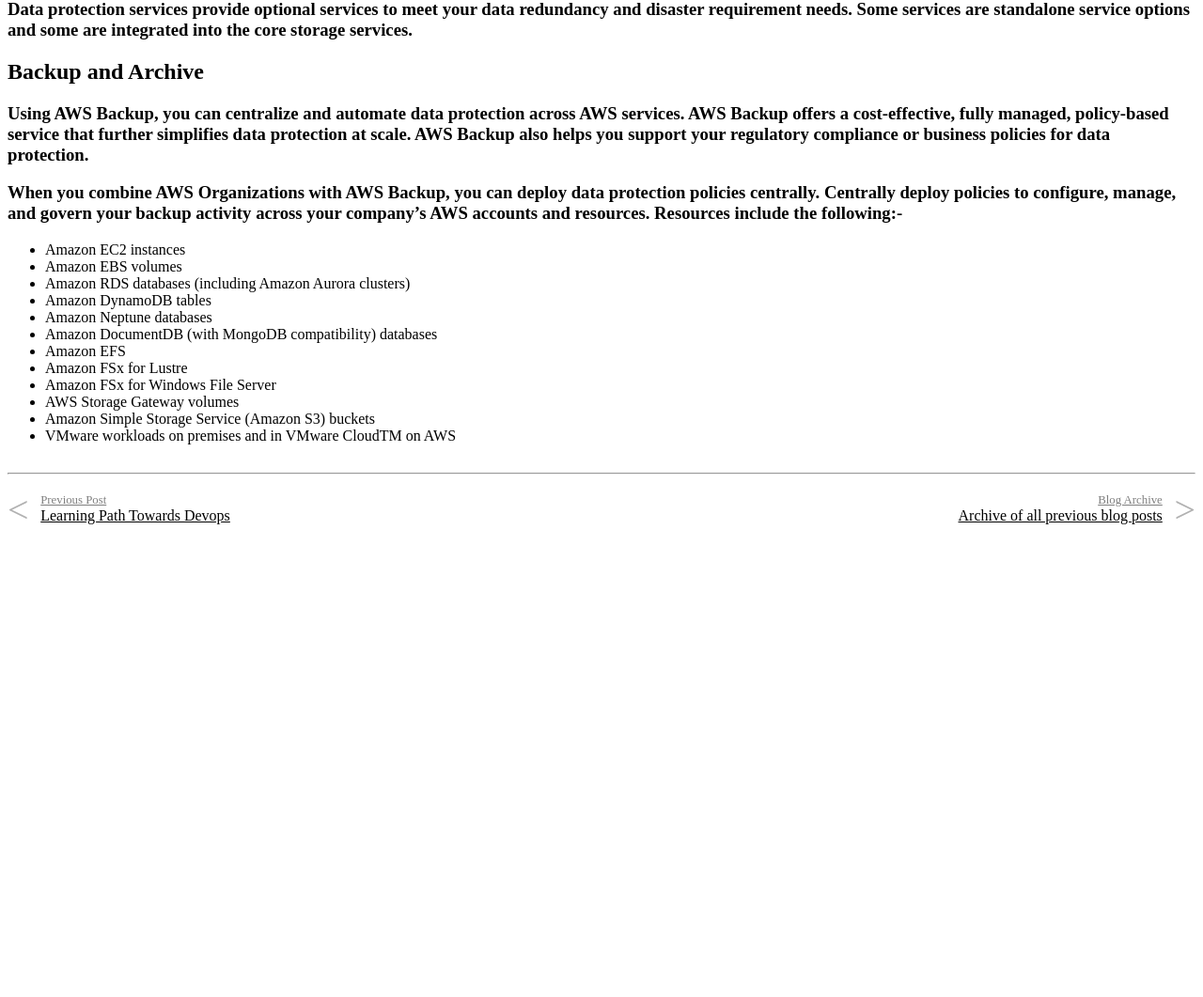
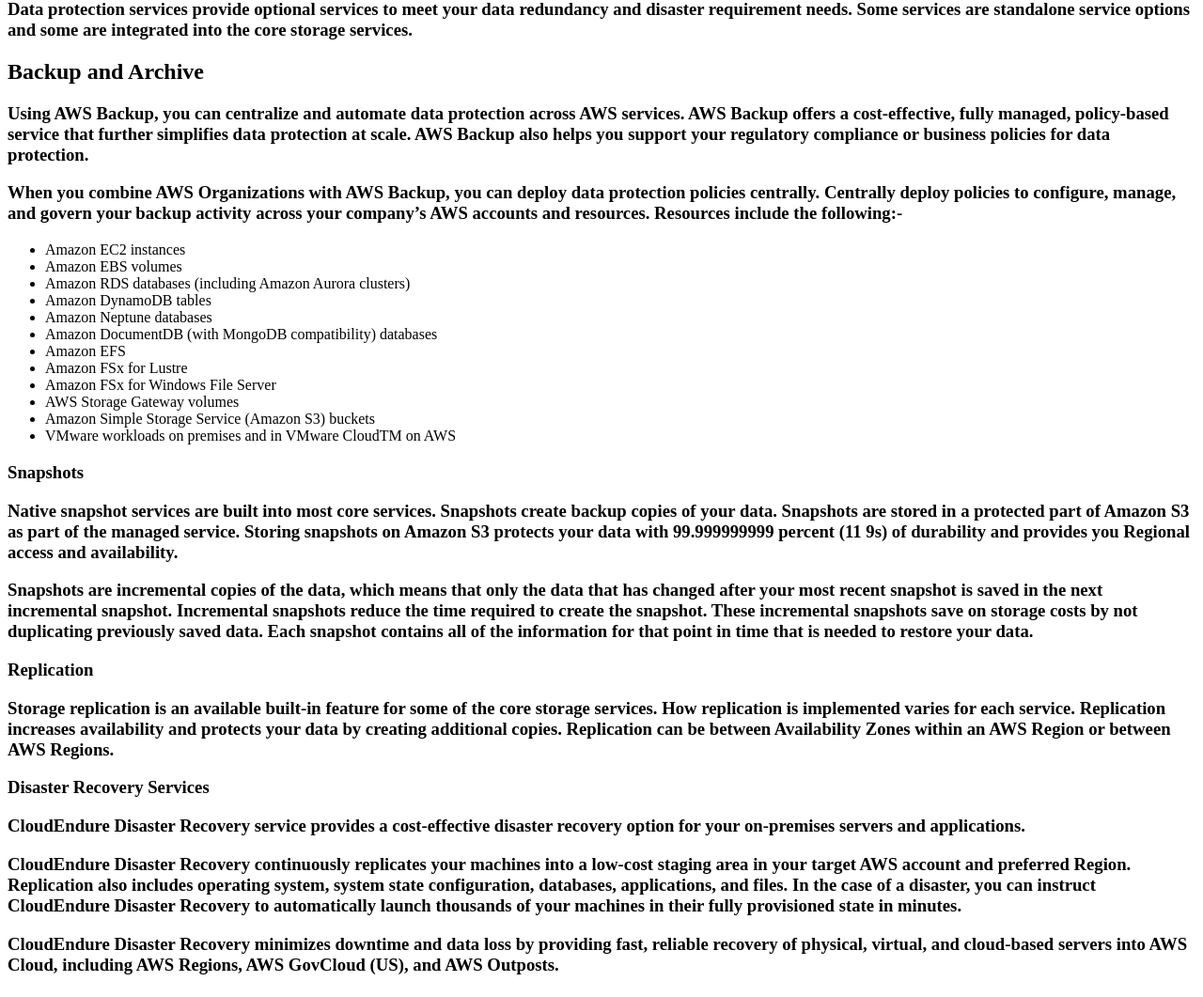
Before and after one commit to AshTechieDevOps/blogs, a Jekyll site: the page built from _posts/2022-10-19-AWS-Storage-Core.md, in a window 1280 px wide and 1400 px high, scrolled down 12795 px. Shown: the part 64-1125 px from the top of the window at 94% size. Built offline with Jekyll 4.4.1, drawn with Linux system fonts in a browser that asks for light colours; our own code applies the rules of GitHub Pages for plain Markdown files; before the commit the page ends 13425 px from its top, so only the background shows below that; some of the changed text lies outside the part shown.

Commit message:
Update 2022-10-19-AWS-Storage-Core.md

```diff
--- a/_posts/2022-10-19-AWS-Storage-Core.md
+++ b/_posts/2022-10-19-AWS-Storage-Core.md
@@ -358,3 +358,32 @@ Moving storage workloads to the cloud has been one of the main ways chief inform
 -   AWS Storage Gateway volumes
 -   Amazon Simple Storage Service (Amazon S3) buckets
 -   VMware workloads on premises and in VMware CloudTM on AWS
+
+### Snapshots
+
+### Native snapshot services are built into most core services. Snapshots create backup copies of your data. Snapshots are stored in a protected part of Amazon S3 as part of the managed service. Storing snapshots on Amazon S3 protects your data with 99.999999999 percent (11 9s) of durability and provides you Regional access and availability.
+
+### Snapshots are incremental copies of the data, which means that only the data that has changed after your most recent snapshot is saved in the next incremental snapshot. Incremental snapshots reduce the time required to create the snapshot. These incremental snapshots save on storage costs by not duplicating previously saved data. Each snapshot contains all of the information for that point in time that is needed to restore your data.
+
+### Replication
+
+### Storage replication is an available built-in feature for some of the core storage services. How replication is implemented varies for each service. Replication increases availability and protects your data by creating additional copies. Replication can be between Availability Zones within an AWS Region or between AWS Regions.
+
+### Disaster Recovery Services
+
+### CloudEndure Disaster Recovery service provides a cost-effective disaster recovery option for your on-premises servers and applications.
+
+### CloudEndure Disaster Recovery continuously replicates your machines into a low-cost staging area in your target AWS account and preferred Region. Replication also includes operating system, system state configuration, databases, applications, and files. In the case of a disaster, you can instruct CloudEndure Disaster Recovery to automatically launch thousands of your machines in their fully provisioned state in minutes.
+
+### CloudEndure Disaster Recovery minimizes downtime and data loss by providing fast, reliable recovery of physical, virtual, and cloud-based servers into AWS Cloud, including AWS Regions, AWS GovCloud (US), and AWS Outposts.
+
+## Data protection services
+
+<img width="647" alt="AWSCore12" src="https://user-images.githubusercontent.com/110538923/196741577-6eb0d9ce-79a9-4226-b72b-bcd3f3075388.PNG">
+
+
+## AWS Storage services portfolio
+
+### Now that you have a high-level understanding of what each of the services is, you will learn more about each of the services in more detail later in this series of courses. A view of the standalone services that comprise the AWS Storage portfolio is provided for your review.
+
+<img width="648" alt="AWSCore13" src="https://user-images.githubusercontent.com/110538923/196742076-70db48e1-b779-44bf-a3e1-dfc3918dfb73.PNG">
```
